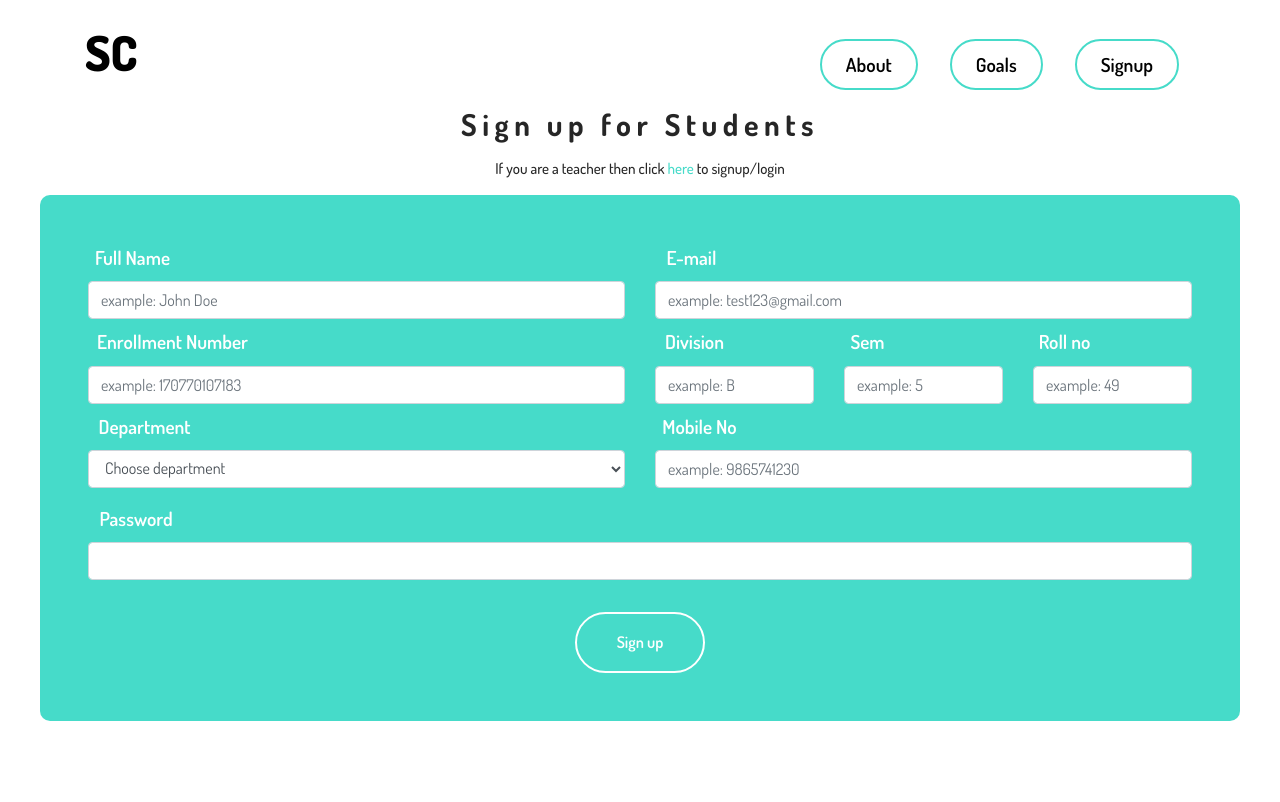
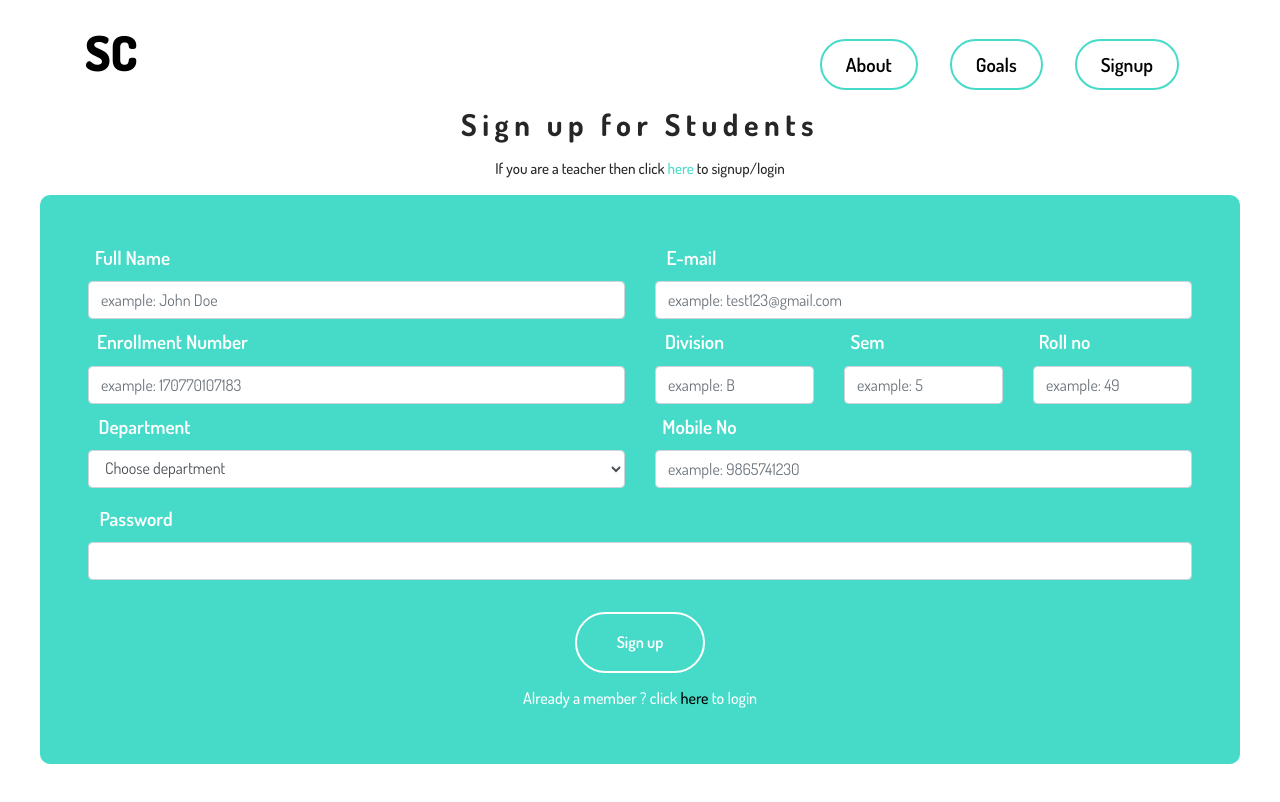
Before and after one commit to Dhrunit/student-corner-frontend, a React (Create React App) app: page /auth in a window 1280 px wide. Shown: the top 802 px of the page. Built offline with nearby package versions, Linux system fonts and the light colour scheme.

Commit message:
Completed the signup form

```diff
--- a/src/index.css
+++ b/src/index.css
@@ -7,3 +7,16 @@
 a {
 	text-decoration: none !important;
 }
+::-webkit-scrollbar-track {
+	background: #fff;
+	border-radius: 10px;
+}
+
+::-webkit-scrollbar {
+	width: 10px;
+}
+
+::-webkit-scrollbar-thumb {
+	border-radius: 10px;
+	background: #46dbc9;
+}
--- a/src/pages/notLoggedIn/auth/Auth.css
+++ b/src/pages/notLoggedIn/auth/Auth.css
@@ -22,6 +22,7 @@
 	background-color: #46dbc9;
 	color: #fff;
 	font-weight: 600;
+	margin-bottom: 5rem;
 }
 .button-white {
 	color: #fff;
@@ -39,3 +40,7 @@
 	color: #000;
 	transition: all 0.5s;
 }
+.login-text {
+	margin-top: 1rem;
+	color: #fff;
+}
--- a/src/pages/notLoggedIn/auth/Auth.js
+++ b/src/pages/notLoggedIn/auth/Auth.js
@@ -200,6 +200,13 @@ export class Auth extends Component {
 									</button>
 								</div>
 							</form>
+							<h6 className='login-text'>
+								Already a member ? click{' '}
+								<Link to='login' style={{ color: '#000' }}>
+									here
+								</Link>{' '}
+								to login
+							</h6>
 						</div>
 					</div>
 				</div>
--- a/src/pages/notLoggedIn/auth/AuthTeacher.css
+++ b/src/pages/notLoggedIn/auth/AuthTeacher.css
@@ -0,0 +1,46 @@
+.auth-container {
+	max-width: 1200px;
+	margin-right: auto;
+	margin-left: auto;
+}
+
+.heading {
+	text-align: center;
+	margin-left: auto;
+	font-weight: bold;
+	letter-spacing: 5.5px;
+	font-size: 30px;
+	margin-right: auto;
+}
+.subtitle {
+	font-weight: 500;
+	font-size: 15px;
+}
+.blue-container {
+	padding: 3rem;
+	border-radius: 10px;
+	background-color: #46dbc9;
+	color: #fff;
+	font-weight: 600;
+	margin-bottom: 5rem;
+}
+.button-white {
+	color: #fff;
+	font-size: 1rem;
+	font-weight: 600;
+	background-color: transparent;
+	border: 2px solid #fff;
+	border-radius: 50px;
+	padding: 1rem 2.5rem;
+	margin-top: 2rem;
+}
+.button-white:hover {
+	background-color: #fff;
+	border: 2px solid #fff;
+	color: #000;
+	transition: all 0.5s;
+}
+.login-text {
+	margin-top: 1rem;
+	color: #fff;
+}
--- a/src/pages/notLoggedIn/auth/AuthTeacher.js
+++ b/src/pages/notLoggedIn/auth/AuthTeacher.js
@@ -1,7 +1,7 @@
 import React, { Component } from 'react'
 import { Link } from 'react-router-dom'
 import Navbar from '../components/Navbar'
-import './Auth.css'
+import './AuthTeacher.css'
 export class AuthTeacher extends Component {
 	constructor(props) {
 		super(props)
@@ -142,6 +142,13 @@ export class AuthTeacher extends Component {
 									</button>
 								</div>
 							</form>
+							<h6 className='login-text'>
+								Already a member ? click{' '}
+								<Link to='login' style={{ color: '#000' }}>
+									here
+								</Link>{' '}
+								to login
+							</h6>
 						</div>
 					</div>
 				</div>
```
Also changed, not shown: src/assets/login.svg (renamed from src/assets/drawkit-grape-pack-illustration-17.svg).
